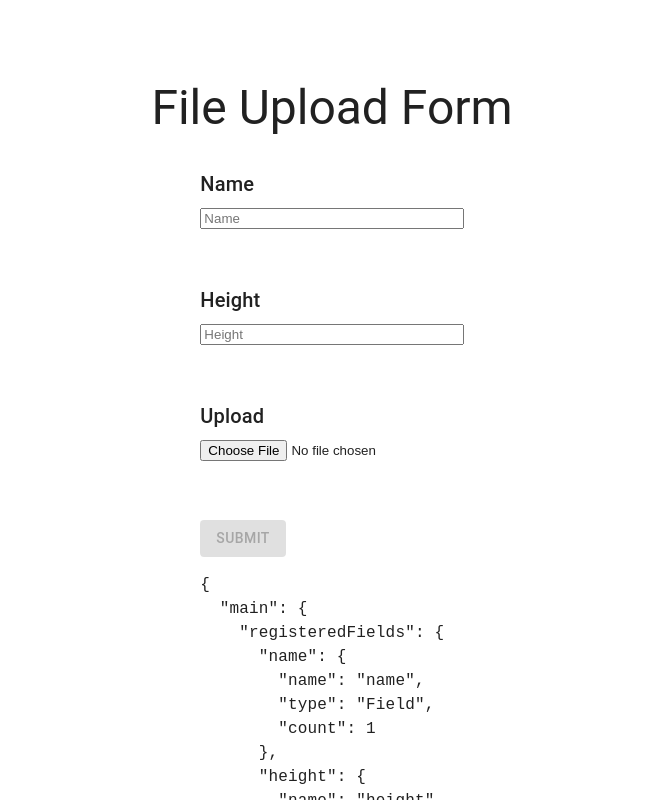
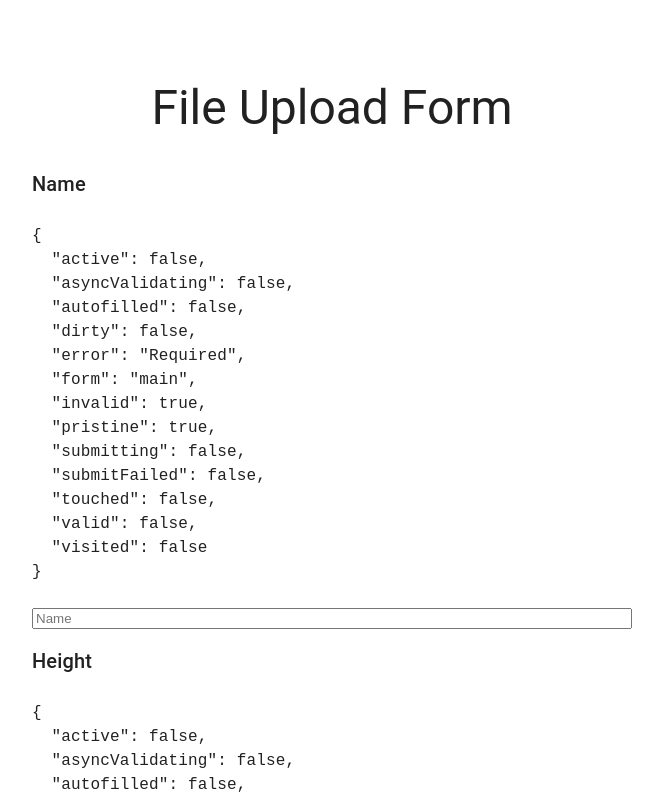
Before and after one commit to jan-cibulka/react-redux-form, a Next.js app: page / in a window 1280 px wide. Shown: the top 800 px of the page, without its empty margins (308-971 px from the left). Built offline with nearby package versions, Linux system fonts and the light colour scheme; no server answers.

Commit message:
form validation

```diff
--- a/package.json
+++ b/package.json
@@ -17,6 +17,7 @@
     "next": "latest",
     "react": "^17.0.2",
     "react-dom": "^17.0.2",
+    "react-dropzone": "^14.2.1",
     "react-redux": "^7.2.0",
     "redux-form": "^8.3.8",
     "zod": "^3.17.3"
--- a/src/components/Field.tsx
+++ b/src/components/Field.tsx
@@ -1,11 +1,11 @@
 import { Box, Typography, useTheme } from '@mui/material';
 
 const Field = (props: any): JSX.Element => {
-  console.log(props);
   const theme = useTheme();
   return (
-    <Box sx={{ display: 'flex', flexDirection: 'column', gap: 2, my: 4, height: 100 }}>
+    <Box sx={{ display: 'flex', flexDirection: 'column', gap: 2, my: 4, minHeight: 100 }}>
       <Typography variant="h6">{props.placeholder}</Typography>
+      <pre>{JSON.stringify(props.meta, undefined, 2)}</pre>
       <Box sx={{ display: 'flex', flexDirection: 'column' }}>
         <input {...props.input} placeholder={props.placeholder} type={props.type} />
         {props.meta && props.meta.dirty && <Typography color={theme.palette.error.main}>{props.meta.error}</Typography>}
--- a/src/components/FileUploadField.tsx
+++ b/src/components/FileUploadField.tsx
@@ -1,38 +1,27 @@
-import { Box, Typography } from '@mui/material';
-import { useCallback } from 'react';
-import { useDispatch } from 'react-redux';
-import { setSelectedFile } from '../store/generalSlice';
-import theme from '../theme/theme';
+import { Typography, useTheme, Box } from '@mui/material';
 
-const FileUploadField = (props: any): JSX.Element => {
-  console.log(props);
-  const dispatch = useDispatch();
-  const onChange = useCallback(
-    (e: any) => {
-      const {
-        input: { onChange },
-      } = props;
+const adaptFileEventToValue = delegate => e => delegate(e.target.files[0]);
 
-      const file = e.target.files[0];
-      if (file) {
-        dispatch(setSelectedFile(file));
-        onChange({ name: file.name, size: file.size });
-      }
-    },
-    [dispatch, props],
-  );
-
+// eslint-disable-next-line @typescript-eslint/no-unused-vars
+// eslint-disable-next-line @typescript-eslint/explicit-module-boundary-types
+const FileInputField = ({ input: { onChange, onBlur }, meta, ...props }): JSX.Element => {
+  const theme = useTheme();
+  console.log(meta);
   return (
     <Box sx={{ display: 'flex', flexDirection: 'column', gap: 2, my: 4, height: 100 }}>
-      <Typography variant="h6">{props.placeholder}</Typography>
+      <Typography variant="h6">Pick a file</Typography>
       <Box sx={{ display: 'flex', flexDirection: 'column' }}>
-        <input type="file" name="upload" onChange={onChange} />
-        {props.meta && props.meta.dirty && props.meta.touched && (
-          <Typography color={theme.palette.error.main}>{props.meta.error}</Typography>
-        )}
+        <input
+          onChange={adaptFileEventToValue(onChange)}
+          onBlur={adaptFileEventToValue(onBlur)}
+          type="file"
+          {...props.input}
+          {...props}
+        />
+        {meta && meta.dirty && <Typography color={theme.palette.error.main}>{meta.error}</Typography>}
       </Box>
     </Box>
   );
 };
 
-export default FileUploadField;
+export default FileInputField;
--- a/src/components/Form.tsx
+++ b/src/components/Form.tsx
@@ -1,7 +1,8 @@
 import { Box, Button } from '@mui/material';
 import React, { useCallback } from 'react';
+
 import { useSelector } from 'react-redux';
-import { reduxForm, Field } from 'redux-form';
+import { reduxForm, Field, Form } from 'redux-form';
 import { submitFile, submitFileInfo } from '../form/formApi';
 import { SubmitFileInfoSchema } from '../model/schema';
 
@@ -25,7 +26,7 @@ const validate = (values: any) => {
   if (!values.height) {
     errors['height'] = 'Required';
   } else if (values.height < 0) {
-    errors['height'] = 'Must be positive integer.';
+    errors['height'] = 'Must be positive integer';
   } else if (values.height > 500) {
     errors['height'] = 'Must be 500 or less';
   }
@@ -33,6 +34,8 @@ const validate = (values: any) => {
   //file
   if (!values.upload) {
     errors['upload'] = 'Required';
+  } else if (values.upload.size > 10 * 1024 * 1024) {
+    errors['upload'] = 'File is too large';
   }
 
   return errors;
@@ -41,41 +44,44 @@ const validate = (values: any) => {
 const SimpleForm = props => {
   const form = useSelector((state: AppState) => state.form);
   const { handleSubmit, pristine, submitting, reset, valid } = props;
-  const selectedFile = useSelector((state: AppState) => state.general.selectedFile);
   const submit = useCallback(
     async values => {
       const safeValues = SubmitFileInfoSchema.safeParse(values);
       if (safeValues.success) {
         const { data: fileInfo } = await submitFileInfo(safeValues.data);
-        const { data: fileUploadResult } = await submitFile(fileInfo.uploadId, selectedFile);
+        const { data: fileUploadResult } = await submitFile(fileInfo.uploadId, values.upload);
         console.log(fileInfo, fileUploadResult);
         reset();
       } else {
         console.log(safeValues['error']);
       }
     },
-    [reset, selectedFile],
+    [reset],
   );
 
   return (
-    <form onSubmit={handleSubmit(submit)}>
+    <Box sx={{ maxWidth: 1, overflow: 'hidden', width: 0.5 }}>
+      <Form onSubmit={handleSubmit(submit)}>
         <Field name="name" component={CustomField} type="text" placeholder="Name" />
         <Field
           name="height"
           component={CustomField}
           type="number"
-        parse={value => Number(value) ?? ''}
+          parse={value => (value ? Number(value) : '')}
           placeholder="Height"
         />
 
-      <Field name="upload" component={FileUploadField} placeholder="Upload" />
+        {/* <Field name="upload" component={FileUploadField} placeholder="Upload" /> */}
+        <Field name="upload" component={FileUploadField} type="file" />
+
         <Box sx={{ mt: 5, display: 'flex', gap: 4 }}>
           <Button variant="contained" color="primary" type="submit" disabled={pristine || submitting || !valid}>
             Submit
           </Button>
         </Box>
         <pre>{JSON.stringify(form, undefined, 2)}</pre>
-    </form>
+      </Form>
+    </Box>
   );
 };
 
--- a/src/store/store.ts
+++ b/src/store/store.ts
@@ -8,6 +8,7 @@ export function makeStore() {
     reducer: { general: generalReducer, form: reduxFormReducer },
     middleware: getDefaultMiddleware({
       serializableCheck: false,
+      immutableCheck: false,
     }),
   });
 }
```
Also changed, not shown: 1 other file (tests, documents, lock files or other folders). Lines whose indentation alone changed are shown as unchanged.
